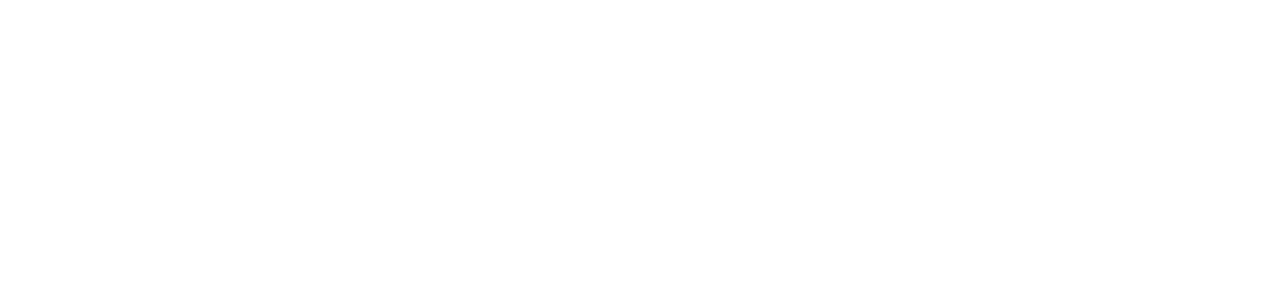
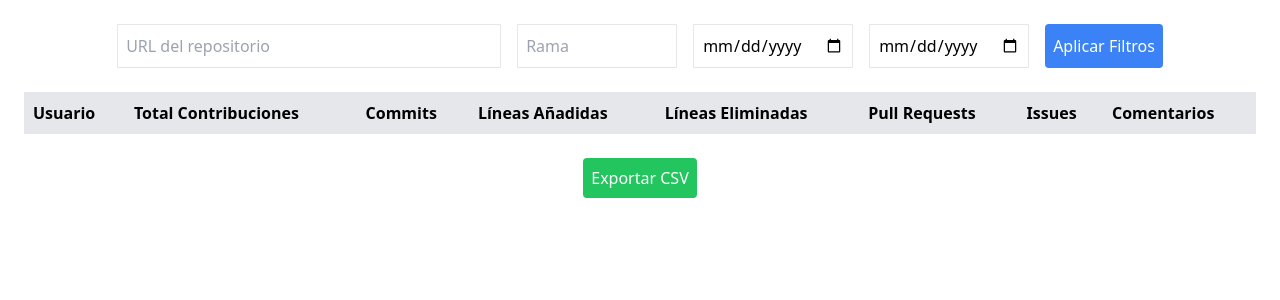
Before and after one commit to mmasias/pyReposU, a React (Vite) app in the folder Project/frontend/visualizador-codigo/: page /analisis-multidimensional in a window 1280 px wide. Before the commit this address had no page. Shown: the top 300 px of the page. Built offline with nearby package versions, Linux system fonts and the light colour scheme.

Commit message:
feat(FrontAnalisisMultidimensional):Desarrollada una versión inicial básica del front para el análisis de commits

```diff
--- a/Project/frontend/visualizador-codigo/package.json
+++ b/Project/frontend/visualizador-codigo/package.json
@@ -10,6 +10,7 @@
     "preview": "vite preview"
   },
   "dependencies": {
+    "@tanstack/react-table": "^8.20.6",
     "@types/axios": "^0.14.4",
     "axios": "^1.7.9",
     "cors": "^2.8.5",
--- a/Project/frontend/visualizador-codigo/src/App.tsx
+++ b/Project/frontend/visualizador-codigo/src/App.tsx
@@ -1,8 +1,9 @@
 import React from 'react';
 import { BrowserRouter as Router, Routes, Route } from 'react-router-dom';
 import Dashboard from './pages/Dashboard';
-import Visualizador from './pages/Visualizador';
-import Playback from './pages/playback';
+import Visualizador from './pages/visualizadorCodigo/Visualizador';
+import Playback from './pages/visualizadorCodigo/Playback';
+import Analisis from './pages/anaisisMultidimensional/Analisis';
 
 const App: React.FC = () => (
     <Router>
@@ -10,6 +11,7 @@
             <Route path="/" element={<Dashboard />} />
             <Route path="/visualizador" element={<Visualizador />} />
             <Route path="/playback/:repoUrl/:filePath" element={<Playback />} />
+            <Route path="/analisis-multidimensional" element={<Analisis />} />
 
         </Routes>
     </Router>
--- a/Project/frontend/visualizador-codigo/src/main.tsx
+++ b/Project/frontend/visualizador-codigo/src/main.tsx
@@ -1,7 +1,7 @@
 import React from "react";
 import ReactDOM from "react-dom/client";
 import App from "./App";
-import "./styles/index.css"; // Importa aquí los estilos
+import "./styles/index.css";
 
 ReactDOM.createRoot(document.getElementById("root")!).render(
   <React.StrictMode>
--- /dev/null
+++ b/Project/frontend/visualizador-codigo/src/pages/anaisisMultidimensional/Analisis.tsx
@@ -0,0 +1,31 @@
+import React, { useState } from "react";
+import axios from "axios";
+import TablaAnalisis from "./TablaAnalisis";
+import Filtros from "./Filtros";
+import SubpanelDetalles from "./SubpanelDetalles";
+import ExportarDatos from "./ExportarDatos";
+
+const Analisis = () => {
+  const [data, setData] = useState<any[]>([]);
+  const [repoUrl, setRepoUrl] = useState("");
+  const [branch, setBranch] = useState("");
+  const [since, setSince] = useState("");
+  const [until, setUntil] = useState("");
+  const [usuarioSeleccionado, setUsuarioSeleccionado] = useState<string | null>(null);
+
+  const fetchData = async () => {
+    const response = await axios.get(`http://localhost:3000/api/stats/user`, { params: { repoUrl, branch, startDate: since, endDate: until } });
+    setData(response.data);
+  };
+
+  return (
+    <div className="p-6">
+      <Filtros {...{ repoUrl, setRepoUrl, branch, setBranch, since, setSince, until, setUntil, fetchData }} />
+      <TablaAnalisis data={data} onRowClick={setUsuarioSeleccionado} />
+      <ExportarDatos />
+      <SubpanelDetalles usuario={usuarioSeleccionado} cerrarPanel={() => setUsuarioSeleccionado(null)} />
+    </div>
+  );
+};
+
+export default Analisis;
--- /dev/null
+++ b/Project/frontend/visualizador-codigo/src/pages/anaisisMultidimensional/ExportarDatos.tsx
@@ -0,0 +1,17 @@
+import React from "react";
+
+const ExportarDatos = () => {
+  const exportarCSV = () => {
+    window.location.href = `http://localhost:3000/api/stats/user/export/csv?repoUrl=https://github.com/mmasias/pyReposU&branch=main&startDate=2024-01-01&endDate=2025-12-31`;
+  };
+
+  return (
+    <div className="flex justify-center mt-6">
+      <button onClick={exportarCSV} className="bg-green-500 text-white p-2 rounded">
+        Exportar CSV
+      </button>
+    </div>
+  );
+};
+
+export default ExportarDatos;
--- /dev/null
+++ b/Project/frontend/visualizador-codigo/src/pages/anaisisMultidimensional/Filtros.tsx
@@ -0,0 +1,33 @@
+import React from "react";
+
+interface FiltrosProps {
+  repoUrl: string;
+  setRepoUrl: (value: string) => void;
+  branch: string;
+  setBranch: (value: string) => void;
+  since: string;
+  setSince: (value: string) => void;
+  until: string;
+  setUntil: (value: string) => void;
+  fetchData: () => void;
+}
+
+const Filtros: React.FC<FiltrosProps> = ({ repoUrl, setRepoUrl, branch, setBranch, since, setSince, until, setUntil, fetchData }) => {
+  return (
+    <div className="flex flex-wrap gap-4 justify-center mb-6">
+      <input
+        type="text"
+        placeholder="URL del repositorio"
+        value={repoUrl}
+        onChange={(e) => setRepoUrl(e.target.value)}
+        className="border p-2 w-96"
+      />
+      <input type="text" placeholder="Rama" value={branch} onChange={(e) => setBranch(e.target.value)} className="border p-2 w-40" />
+      <input type="date" value={since} onChange={(e) => setSince(e.target.value)} className="border p-2 w-40" />
+      <input type="date" value={until} onChange={(e) => setUntil(e.target.value)} className="border p-2 w-40" />
+      <button onClick={fetchData} className="bg-blue-500 text-white p-2 rounded">Aplicar Filtros</button>
+    </div>
+  );
+};
+
+export default Filtros;
--- /dev/null
+++ b/Project/frontend/visualizador-codigo/src/pages/anaisisMultidimensional/SubpanelDetalles.tsx
@@ -0,0 +1,22 @@
+import React from "react";
+
+interface SubpanelDetallesProps {
+  usuario: string | null;
+  cerrarPanel: () => void;
+}
+
+const SubpanelDetalles: React.FC<SubpanelDetallesProps> = ({ usuario, cerrarPanel }) => {
+  if (!usuario) return null;
+
+  return (
+    <div className="fixed inset-0 bg-black bg-opacity-50 flex justify-center items-center">
+      <div className="bg-white p-6 rounded-lg shadow-lg w-1/2">
+        <h2 className="text-xl font-bold">Detalles de {usuario}</h2>
+        <p>🔍 Aquí se mostrarán las estadísticas detalladas del usuario.</p>
+        <button onClick={cerrarPanel} className="bg-red-500 text-white p-2 rounded mt-4">Cerrar</button>
+      </div>
+    </div>
+  );
+};
+
+export default SubpanelDetalles;
--- /dev/null
+++ b/Project/frontend/visualizador-codigo/src/pages/anaisisMultidimensional/TablaAnalisis.tsx
@@ -0,0 +1,58 @@
+import React from "react";
+import { useReactTable, getCoreRowModel, getSortedRowModel, flexRender, ColumnDef } from "@tanstack/react-table";
+
+interface TablaAnalisisProps {
+  data: any[];
+  onRowClick: (user: string) => void; // Para abrir el subpanel de detalles
+}
+
+const columns: ColumnDef<any>[] = [
+  { accessorKey: "user", header: "Usuario" },
+  { accessorKey: "totalContributions", header: "Total Contribuciones" },
+  { accessorKey: "commits", header: "Commits" },
+  { accessorKey: "linesAdded", header: "Líneas Añadidas" },
+  { accessorKey: "linesDeleted", header: "Líneas Eliminadas" },
+  { accessorKey: "pullRequests", header: "Pull Requests" },
+  { accessorKey: "issues", header: "Issues" },
+  { accessorKey: "comments", header: "Comentarios" },
+];
+
+const TablaAnalisis: React.FC<TablaAnalisisProps> = ({ data, onRowClick }) => {
+  const table = useReactTable({
+    data,
+    columns,
+    getCoreRowModel: getCoreRowModel(),
+    getSortedRowModel: getSortedRowModel(),
+  });
+
+  return (
+    <div className="overflow-x-auto">
+      <table className="table-auto w-full border-collapse border border-gray-300">
+        <thead>
+          {table.getHeaderGroups().map((headerGroup) => (
+            <tr key={headerGroup.id} className="bg-gray-200">
+              {headerGroup.headers.map((header) => (
+                <th key={header.id} className="border p-2 text-left">
+                  {flexRender(header.column.columnDef.header, header.getContext())}
+                </th>
+              ))}
+            </tr>
+          ))}
+        </thead>
+        <tbody>
+          {table.getRowModel().rows.map((row) => (
+            <tr key={row.id} className="hover:bg-gray-100 cursor-pointer" onClick={() => onRowClick(row.original.user)}>
+              {row.getVisibleCells().map((cell) => (
+                <td key={cell.id} className="border p-2">
+                  {flexRender(cell.column.columnDef.cell, cell.getContext())}
+                </td>
+              ))}
+            </tr>
+          ))}
+        </tbody>
+      </table>
+    </div>
+  );
+};
+
+export default TablaAnalisis;
```
Also changed, not shown: Project/frontend/visualizador-codigo/src/pages/visualizadorCodigo/Folder.tsx (renamed from Project/frontend/visualizador-codigo/src/pages/Folder.tsx), Project/frontend/visualizador-codigo/src/pages/visualizadorCodigo/Playback.tsx (renamed from Project/frontend/visualizador-codigo/src/pages/Playback.tsx), Project/frontend/visualizador-codigo/src/pages/visualizadorCodigo/Visualizador.tsx (renamed from Project/frontend/visualizador-codigo/src/pages/Visualizador.tsx), 1 other file (tests, documents, lock files or other folders).
